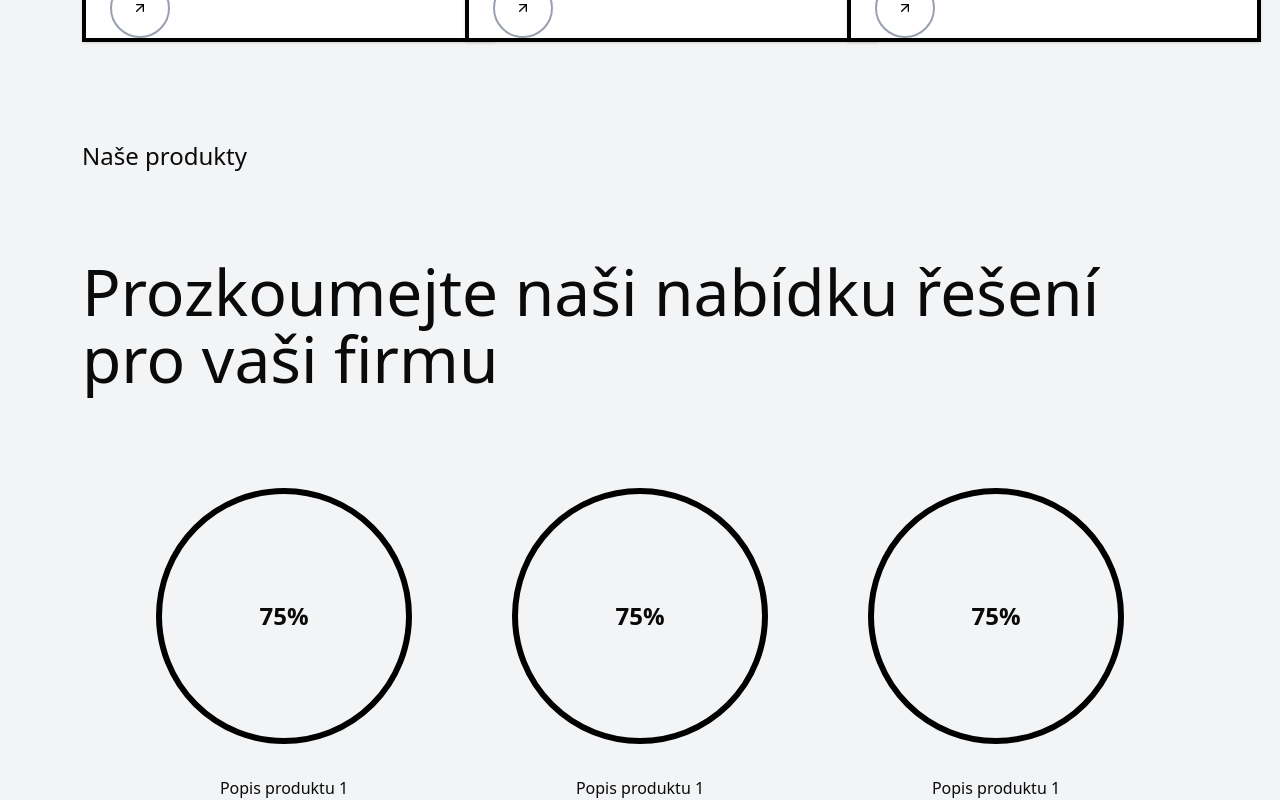
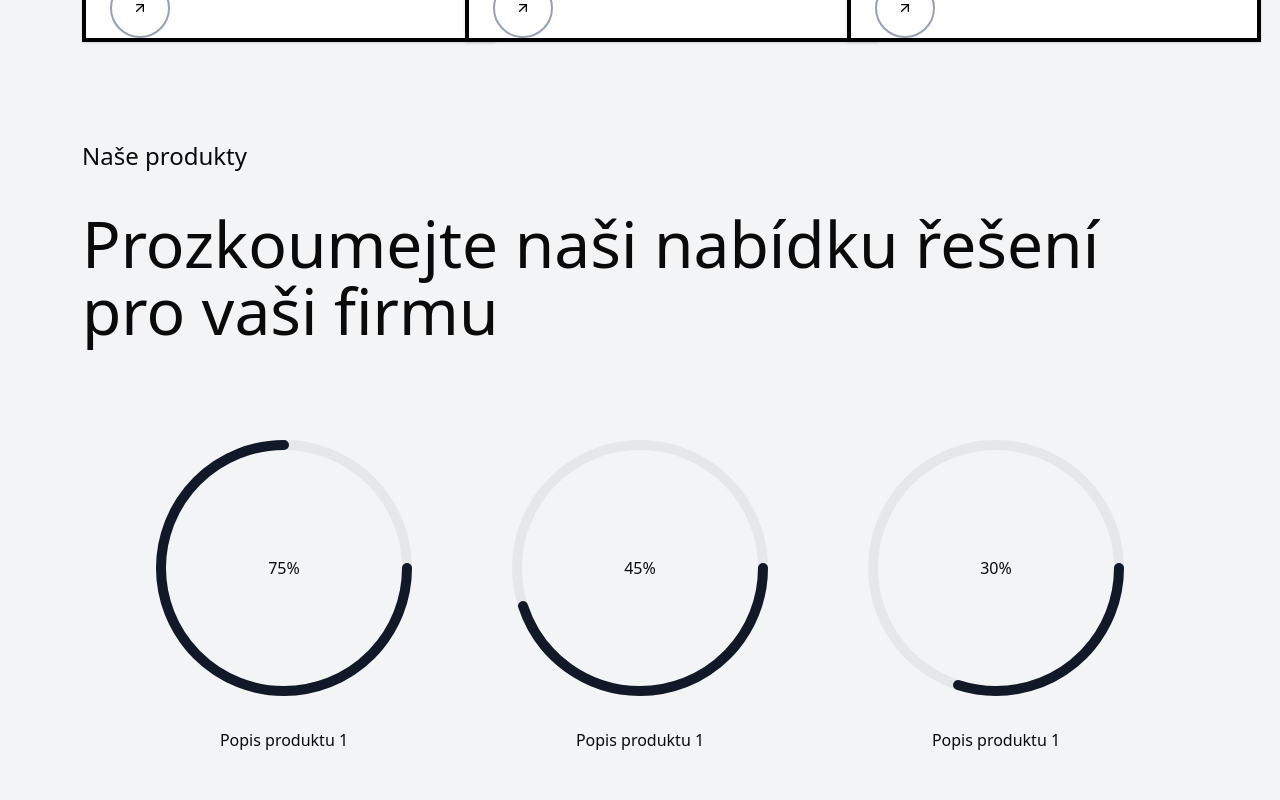
Before and after one commit to bimeksf/OdooSite, a Next.js app: page / in a window 1280 px wide. Shown: the part 2400-3200 px from the top of the page. Built offline with nearby package versions, Linux system fonts and the light colour scheme.

Commit message:
animating sections

```diff
--- a/components/sections/CircleSesction.tsx
+++ b/components/sections/CircleSesction.tsx
@@ -1,41 +1,87 @@
+"use client"
 import React from "react";
 import Container from "../Container";
-import { Circle } from "lucide-react";
+import { CountUp } from "./CountUp";
+import { motion, useInView } from "framer-motion";
+import { useRef } from "react";
+import { DrawingCircle } from "./DrawingCircle";
+const CircleSesction = () => {
 
-const CircleSesction = () => {
+const sectionRef = useRef(null)
+const isSectionInView = useInView(sectionRef,{once:true, amount:0.3})
+
+const textVariants = {
+  hidden: { y: -20, opacity: 0 },
+  visible: {
+    y: 0,
+    opacity: 1,
+    transition: {
+      duration: 0.5,
+      ease: "easeOut",
+    },
+  },
+} as const;
+
+const rowVariants = {
+  hidden: {},
+  visible: {
+    transition: {
+      when: "beforeChildren",
+      staggerChildren: 0.5,
+      delayChildren: 0.3,
+    },
+  },
+} as const;
+
+
+
+
   return (
-    <section className="pt-[2rem] pb-[4rem] bg-gray-100">
-      <Container className="flex flex-col gap-[3rem] items-center text-center"  >
-
-        <p className="text-[1.5rem] pb-[2.25rem] self-start">Naše produkty</p>
-          <h2 className="text-[4rem] leading-[1.05] self-start  text-left pb-[3rem]">
+    <section ref={sectionRef} className="pt-[2rem] pb-[4rem] bg-gray-100">
+      <Container className="flex flex-col gap-[3rem] items-center text-center">
+        <motion.div
+          variants={rowVariants}
+          initial="hidden"
+          animate={isSectionInView ? "visible" : "hidden"}
+        >
+          <motion.p
+            variants={textVariants}
+            className="text-[1.5rem] pb-[2.25rem] self-start text-left"
+          >
+            Naše produkty
+          </motion.p>
+          <motion.h2
+            variants={textVariants}
+            className="text-[4rem] leading-[1.05] self-start  text-left pb-[3rem]"
+          >
             Prozkoumejte naši nabídku řešení pro vaši firmu
-          </h2>
+          </motion.h2>
+        </motion.div>
 
         <div className="flex gap-[6.25rem]">
           <div className="flex flex-col gap-[2rem] justify-center items-center">
-            <div className="border-6 border-black rounded-full p-4 flex items-center justify-center h-[256px] w-[256px] text-[1.5rem] font-bold">
-              75%
-            </div>
+            <DrawingCircle percent={75}>
+              <CountUp to={75} suffix="%" />
+            </DrawingCircle>
+
             <p>Popis produktu 1</p>
           </div>
 
           <div className="flex flex-col gap-[2rem] justify-center items-center">
-            <div className="border-6 border-black rounded-full p-4 flex items-center justify-center h-[256px] w-[256px] text-[1.5rem] font-bold">
-              75%
-            </div>
+            <DrawingCircle percent={45}>
+              <CountUp to={45} suffix="%" />
+            </DrawingCircle>
             <p>Popis produktu 1</p>
           </div>
 
           <div className="flex flex-col gap-[2rem] justify-center items-center">
-            <div className="border-6 border-black rounded-full p-4 flex items-center justify-center h-[256px] w-[256px] text-[1.5rem] font-bold">
-              75%
-            </div>
+            <DrawingCircle percent={30}>
+              <CountUp to={30} suffix="%" />
+            </DrawingCircle>
+
             <p>Popis produktu 1</p>
           </div>
         </div>
-
-
       </Container>
     </section>
   );
--- a/components/sections/CoUmiSection.tsx
+++ b/components/sections/CoUmiSection.tsx
@@ -1,12 +1,20 @@
-import React from 'react'
-import CoUmiCard from '../CoUmiCard'
-import Container from '../Container';
+"use client";
 
+import React from "react";
+import CoUmiCard from "../CoUmiCard";
+import Container from "../Container";
+import { motion, useInView } from "motion/react";
+import { useRef } from "react";
 const CoUmiSection = () => {
+  const sectionRef = useRef(null);
+  const isSectionInView = useInView(sectionRef, { once: true, amount: 0.2 });
   return (
-    <section className="pt-[8rem] pb-[8rem] bg-gray-100">
+    <section ref={sectionRef} className="pt-[8rem] pb-[8rem] bg-gray-100">
       <Container>
-        <h2 className="text-[6rem] font-bold ">Co vše<br /> Odoo umí ?</h2>
+        <h2 className="text-[6rem] font-bold ">
+          Co vše
+          <br /> Odoo umí ?
+        </h2>
         <div
           className="
         grid grid-cols-1 md:grid-cols-2
@@ -14,16 +22,25 @@ const CoUmiSection = () => {
         md:[&>*:nth-child(2n)]:mt-[-5rem]
       "
         >
-          <CoUmiCard />
-          <CoUmiCard />
-          <CoUmiCard />
-          <CoUmiCard />
-          <CoUmiCard />
-          <CoUmiCard />
+          {[1, 2, 3, 4, 5, 6, 7, 8].map((item, i) => (
+            <motion.div
+              initial={{ opacity: 0, y: 20 }}
+              animate={isSectionInView ? { opacity: 1, y: 0 } : {}}
+              transition={{
+                duration: 0.5,
+                ease: "easeOut",
+                delay: 0.8 + i * 0.15,
+              }}
+              className=""
+              key={i}
+            >
+              <CoUmiCard />
+            </motion.div>
+          ))}
         </div>
       </Container>
     </section>
   );
-        }
+};
 
-export default CoUmiSection
+export default CoUmiSection;
--- /dev/null
+++ b/components/sections/CountUp.tsx
@@ -0,0 +1,37 @@
+"use client";
+import React, { useEffect, useRef } from "react";
+import {
+  motion,
+  useInView,
+  useMotionValue,
+  useTransform,
+  animate,
+} from "framer-motion";
+
+export function CountUp({
+  to,
+  duration = 1.5,
+  suffix = "",
+}: {
+  to: number;
+  duration?: number;
+  suffix?: string;
+}) {
+  const ref = useRef<HTMLSpanElement | null>(null);
+  const inView = useInView(ref, { once: true, amount: 0.8 });
+  const mv = useMotionValue(0);
+  const rounded = useTransform(mv, (v) => Math.round(v));
+
+  useEffect(() => {
+    if (!inView) return;
+    const controls = animate(mv, to, { duration, ease: "easeOut" });
+    return controls.stop;
+  }, [inView, to, duration, mv]);
+
+  return (
+    <span ref={ref}>
+      <motion.span>{rounded}</motion.span>
+      {suffix}
+    </span>
+  );
+}
--- /dev/null
+++ b/components/sections/DrawingCircle.tsx
@@ -0,0 +1,95 @@
+"use client";
+import React, { useRef } from "react";
+import { motion, useInView } from "framer-motion";
+
+// Helper na normalizaci progressu (0..1) z `progress` (0..1) nebo `percent` (0..100)
+function normalizeProgress(progress?: number, percent?: number) {
+  let v = 1;
+  if (typeof progress === "number") v = progress;
+  if (typeof percent === "number") v = percent / 100;
+  return Math.max(0, Math.min(1, v));
+}
+
+/**
+ * Varianta A (doporučená): SVG + Framer Motion
+ * - "kreslí" čáru po obvodu. `percent` určuje, do jaké části se má vykreslit (0..100).
+ */
+export function DrawingCircle({
+  size = 256,
+  stroke = 10,
+  color = "#111827",
+  bg = "#e5e7eb",
+  duration = 1.4,
+  delay = 0,
+  clockwise = true,
+  progress,
+  percent,
+  animateOnView = true,
+  children,
+}: {
+  size?: number;
+  stroke?: number;
+  color?: string;
+  bg?: string;
+  duration?: number;
+  delay?: number;
+  clockwise?: boolean; // false = proti směru hodin
+  progress?: number; // 0..1
+  percent?: number; // 0..100
+  animateOnView?: boolean;
+  children?: React.ReactNode;
+}) {
+  const r = (size - stroke) / 2;
+  const center = size / 2;
+  const ref = useRef<SVGSVGElement | null>(null);
+  const inView = useInView(ref, { once: true, amount: 0.6 });
+  const target = normalizeProgress(progress, percent);
+
+  return (
+    <div
+      style={{ width: size, height: size }}
+      className="relative grid place-items-center"
+    >
+      <svg
+        ref={ref}
+        width={size}
+        height={size}
+        viewBox={`0 0 ${size} ${size}`}
+        className={clockwise ? "" : "-scale-x-100"}
+      >
+        {/* stopa v pozadí */}
+        <circle
+          cx={center}
+          cy={center}
+          r={r}
+          fill="none"
+          stroke={bg}
+          strokeWidth={stroke}
+          strokeLinecap="round"
+        />
+
+        {/* kreslený tah do procent */}
+        <motion.circle
+          cx={center}
+          cy={center}
+          r={r}
+          fill="none"
+          stroke={color}
+          strokeWidth={stroke}
+          strokeLinecap="round"
+          initial={{ pathLength: animateOnView ? 0 : target, opacity: 1 }}
+          animate={
+            animateOnView
+              ? inView
+                ? { pathLength: target }
+                : {}
+              : { pathLength: target }
+          }
+          transition={{ duration, ease: "easeInOut", delay }}
+        />
+      </svg>
+
+      <div className="absolute inset-0 grid place-items-center">{children}</div>
+    </div>
+  );
+}
--- a/components/sections/ProductSection.tsx
+++ b/components/sections/ProductSection.tsx
@@ -1,52 +1,87 @@
 "use client";
-
-import React from "react";
-
 import Container from "../Container";
 import CardComponent from "../CardComponent";
+import { motion, useInView } from "framer-motion";
 import { useRef } from "react";
-import { motion, useInView } from "motion/react";
 const ProductSection = () => {
   const sectionRef = useRef(null);
   const isSectionInView = useInView(sectionRef, { once: true, amount: 0.3 });
 
-const textVariants = {
-  hidden: { y: -20, opacity: 0 },
-  visible: { y: 0, opacity: 1 },
-};
+  const textVariants = {
+    hidden: { y: -20, opacity: 0 },
+    visible: {
+      y: 0,
+      opacity: 1,
+      transition: {
+        duration: 0.5,
+        ease: "easeOut",
+      },
+    },
+  } as const;
+
+  const rowVariants = {
+    hidden: {},
+    visible: {
+      transition: {
+        when: "beforeChildren",
+        staggerChildren: 0.5,
+        delayChildren: 0.3,
+      },
+    },
+  } as const;
 
 
 
 
   return (
     <section className="pt-[8rem] pb-[4rem] bg-gray-100" ref={sectionRef}>
-      <Container className=" flex flex-col">
+      <Container className="flex flex-col">
         <motion.h2
           variants={textVariants}
           initial="hidden"
           animate={isSectionInView ? "visible" : "hidden"}
-          transition={{ duration: 0.5, delay: 0.5 }}
           className="text-[1.5rem] pb-[5.25rem]"
         >
           Naše produkty
         </motion.h2>
 
-        <div className="flex flex-col md:flex-row pb-[6.813rem]">
-          {/* velký titulek – bez mezer a posunutý o padding Containeru */}
-          <p className="text-[4rem] leading-[1.05] md:flex-1 ">
+        <motion.div
+          variants={rowVariants}
+          initial="hidden"
+          animate={isSectionInView ? "visible" : "hidden"}
+          className="flex flex-col md:flex-row pb-[6.813rem]"
+        >
+          <motion.p
+            variants={textVariants}
+            className="text-[4rem] leading-[1.05] md:flex-1"
+          >
             Prozkoumejte naši nabídku řešení pro vaši firmu
-          </p>
+          </motion.p>
 
-          <p className="text-[2rem] md:ml-auto md:max-w-[36rem] md:pl-[5rem] self-end">
+          <motion.p
+            variants={textVariants}
+            transition={{ duration: 0.5, delay: 0.25 }}
+            className="text-[2rem] md:ml-auto md:max-w-[36rem] md:pl-[5rem] self-end"
+          >
             Zrychlete procesy, získejte přehled a ušetřete čas i peníze
-          </p>
-        </div>
+          </motion.p>
+        </motion.div>
 
-        {/* karty: 3 stejné, stejné výšky, mezery jako ve figmě */}
-        <div className="grid grid-cols-1 md:grid-cols-3 gap-8 ">
-          <CardComponent />
-          <CardComponent />
-          <CardComponent />
+        <div className="grid grid-cols-1 md:grid-cols-3 gap-8">
+          {[0, 1, 2].map((i) => (
+            <motion.div
+              key={i}
+              initial={{ opacity: 0, y: 20 }}
+              animate={isSectionInView ? { opacity: 1, y: 0 } : {}}
+              transition={{
+                duration: 0.5,
+                ease: "easeOut",
+                delay: 0.8 + i * 0.15,
+              }}
+            >
+              <CardComponent />
+            </motion.div>
+          ))}
         </div>
       </Container>
     </section>
```
